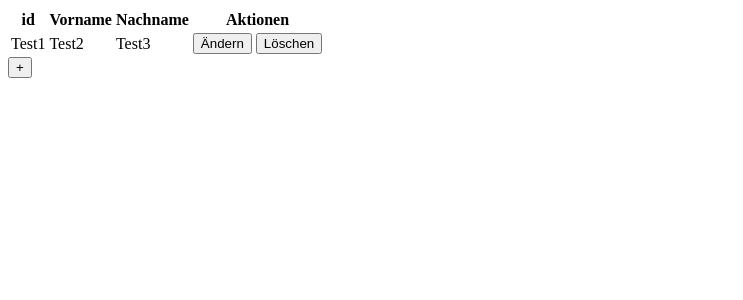
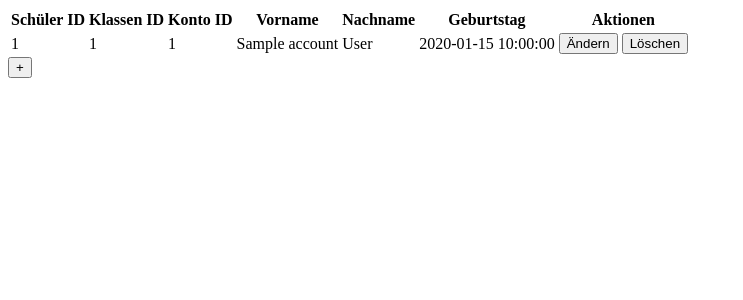
Before and after one commit to ArneH666/schoolplanner-app, a Flask app: template templates/students.html.j2 in a window 1280 px wide. Shown: the top 300 px of the page, without its empty margins (0-743 px from the left). Run offline with Flask 3, Linux system fonts and the light colour scheme; the template is opened without the code that fills it: most values are stand-ins (such as "Sample title", 1, 10 or a date in 2020).

Commit message:
Upload current state

```diff
--- a/app.py
+++ b/app.py
@@ -1,3 +1,5 @@
+import json
+
 import flask
 import dotenv
 import os
@@ -7,6 +9,8 @@ import pathlib
 
 dotenv.load_dotenv()
 app = flask.Flask(__name__, static_url_path="/static", static_folder=pathlib.Path(__file__).parent / "static")
+app.secret_key = os.getenv("SECRET_KEY")
+app.config["SESSION_TYPE"] = "filesystem"
 
 
 API_URL = os.getenv("API_URL")
@@ -17,57 +21,76 @@ def get_request(url_part: str) -> requests.Response:
     return requests.get(API_URL + url_part, headers={"Authorization": "Bearer " + API_TOKEN})
 
 
-def post_request(url_part: str, data: {}) -> requests.Response:
-    return requests.post(API_URL + url_part, headers={"Authorization": "Bearer " + API_TOKEN})
+def post_request(url_part: str, data: dict) -> requests.Response:
+    return requests.post(API_URL + url_part, headers={"Authorization": "Bearer " + API_TOKEN}, json=data)
 
 
 @app.route("/")
-def index():
-    return flask.redirect(flask.url_for("home"))
-
-
 @app.route("/home")
 def home():
-    return flask.render_template("home.html.j2")
+    if "data" in flask.session:
+        return flask.render_template("home.html.j2")
+    return flask.redirect(flask.url_for("login"), code=401)
 
 
 @app.route("/login", methods=["GET", "POST"])
 def login():
+    if "data" in flask.session:
+        return flask.redirect(flask.url_for("home"))
     if flask.request.method == "GET":
         return flask.render_template("login.html.j2")
     elif flask.request.method == "POST":
         username = flask.request.form["username"]
         password = flask.request.form["password"]
         resp = post_request("/login", {"username": username, "password": password})
-        print(resp.status_code)
+        flask.session["data"] = resp.json()
         if resp.status_code == 200:
             return flask.redirect(flask.url_for("home"))
         else:
             return flask.render_template("login.html.j2", data_incorrect=True)
 
 
+@app.route("/logout")
+def logout():
+    flask.session.pop("data")
+    return flask.render_template("logout.html.j2")
+
+
 @app.route("/students", methods=["GET", "POST"])
 def students():
+    if "data" not in flask.session:
+        return flask.redirect(flask.url_for("login"), code=401)
     if flask.request.method == "GET":
-        return flask.render_template("students.html.j2")
+        users = get_request("/students")
+        return flask.render_template("students.html.j2", users=users.json())
     elif flask.request.method == "POST":
         if "delete" in flask.request.form:
             # TODO: Delete User Data
-            return flask.render_template("students.html.j2")
-        if "change" in flask.request.form:
-            return app.redirect(flask.url_for("modify_student", student_id=flask.request.form["id"]))
+            users = get_request("/students")
+            return flask.render_template("students.html.j2", users=users.json())
+        if "modify" in flask.request.form:
+            ret = get_request(f"/students/{flask.request.form['id']}")
+            return app.redirect(flask.url_for("modify_student", student_id=ret.json()["id"]))
         if "new" in flask.request.form:
             return app.redirect(flask.url_for("new_student"))
 
 
 @app.route("/students/modify/<student_id>")
 def modify_student(student_id: str):
+    if "data" not in flask.session:
+        return flask.redirect(flask.url_for("login"), code=401)
     if flask.request.method == "GET":
-        return flask.render_template("modify.html.j2")
+        student_data = get_request(f"/users/{student_id}/student")
+        print(student_data.text)
+        if student_data.status_code != 200:
+            return "There has been an error."
+        return flask.render_template("modify.html.j2", user_data=student_data.json())
 
 
 @app.route("/students/new", methods=["GET", "POST"])
 def new_student():
+    if "data" not in flask.session:
+        return flask.redirect(flask.url_for("Login"), code=401)
     if flask.request.method == "GET":
         return "new"
 
--- a/templates/header.html.j2
+++ b/templates/header.html.j2
@@ -1,5 +1,5 @@
 <!DOCTYPE html>
-<html lang="en">
+<html lang="de">
 <head>
     <meta charset="UTF-8">
     <title>{% block page_name %}{% endblock %} - EduSync</title>
--- a/templates/home.html.j2
+++ b/templates/home.html.j2
@@ -2,5 +2,6 @@
 {% block page_name %}Home{% endblock %}
 {% block content %}
     <p>Hello, World!</p>
-    <a href="/students">Students</a>
+    <a href="/students">Schüler</a>
+    <a href="/logout">Abmelden</a>
 {% endblock %}
--- a/templates/students.html.j2
+++ b/templates/students.html.j2
@@ -4,25 +4,33 @@
     <table>
         <thead>
             <tr>
-                <th>id</th>
+                <th>Schüler ID</th>
+                <th>Klassen ID</th>
+                <th>Konto ID</th>
                 <th>Vorname</th>
                 <th>Nachname</th>
+                <th>Geburtstag</th>
                 <th>Aktionen</th>
             </tr>
         </thead>
         <tbody>
+            {% for user_data in users %}
                 <tr>
-                <td>Test1</td>
-                <td>Test2</td>
-                <td>Test3</td>
+                    <td>{{ user_data["id"] }}</td>
+                    <td>{{ user_data["school_class_id"] }}</td>
+                    <td>{{ user_data["account"]["id"] }}</td>
+                    <td>{{ user_data["account"]["name"] }}</td>
+                    <td>{{ user_data["account"]["last_name"] }}</td>
+                    <td>{{ user_data["account"]["birthday"] }}</td>
                     <td>
                         <form method="post">
-                        <input type="hidden" name="id" value="Test1">
-                        <input type="submit" name="change" value="Ändern">
+                        <input type="hidden" name="id" value="{{ user_data["id"] }}">
+                            <input type="submit" name="modify" value="Ändern">
                             <input type="submit" name="delete" value="Löschen">
                         </form>
                     </td>
                 </tr>
+            {% endfor %}
         </tbody>
     </table>
     <form method="post">
```
Also changed, not shown: templates/modify.html.j2 (+17 -1 lines). Lines whose indentation alone changed are shown as unchanged.
